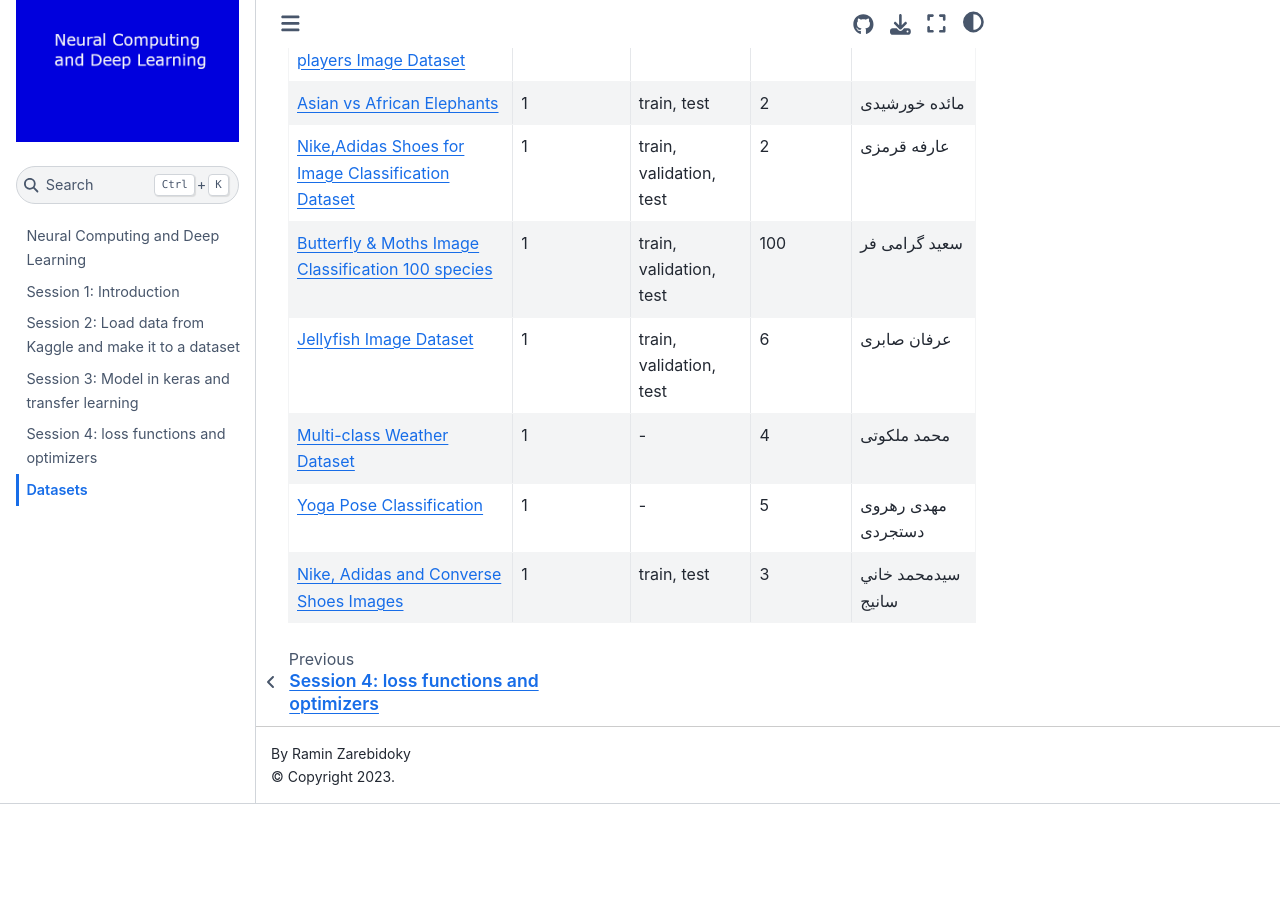
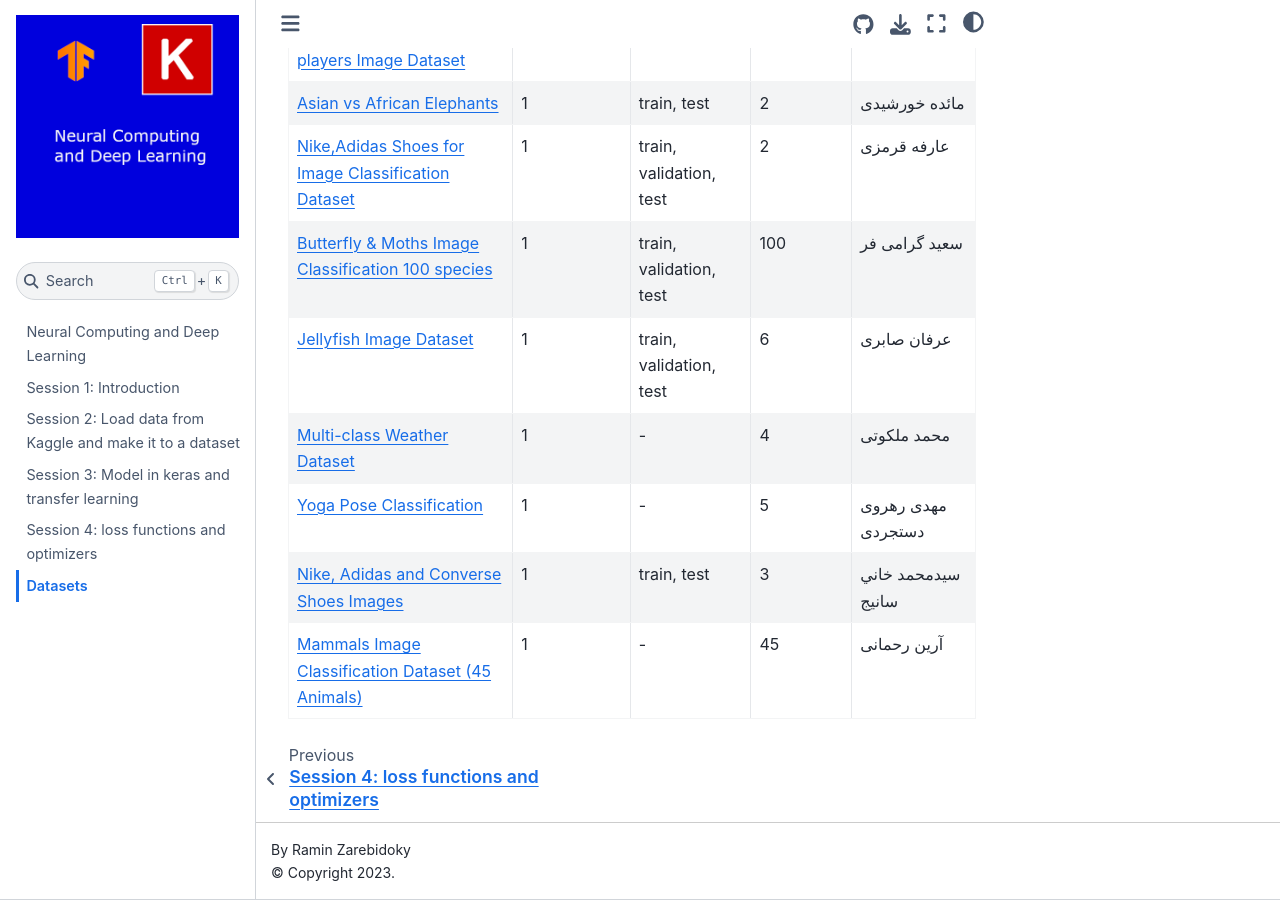
Before and after one commit to LiterallyTheOne/deep_learning_class, a Jupyter Book: the page built from docs/datasets.md, in a window 1280 px wide and 900 px high, scrolled down 1773 px. Built offline with Jupyter Book 1.0.4 settings and Sphinx 7.4.7 and the Sphinx Book theme 1.1.4, drawn with Linux system fonts in a browser that asks for light colours; before the commit the page ends 2577 px from its top, so only the background shows below that.

Commit message:
Add a new dataset

```diff
--- a/docs/datasets.md
+++ b/docs/datasets.md
@@ -33,3 +33,4 @@
 | [Multi-class Weather Dataset](https://www.kaggle.com/datasets/pratik2901/multiclass-weather-dataset)                                                  | 1                      | -                       | 4                 | محمد ملکوتی            |
 | [Yoga Pose Classification](https://www.kaggle.com/datasets/ujjwalchowdhury/yoga-pose-classification)                                                  | 1                      | -                       | 5                 | مهدی رهروی دستجردی     |
 | [Nike, Adidas and Converse Shoes Images](https://www.kaggle.com/datasets/die9origephit/nike-adidas-and-converse-imaged)                               | 1                      | train, test             | 3                 | سيدمحمد خاني سانيج     |
+| [Mammals Image Classification Dataset (45 Animals)](https://www.kaggle.com/datasets/asaniczka/mammals-image-classification-dataset-45-animals)        | 1                      | -                       | 45                | آرین رحمانی            |
```
